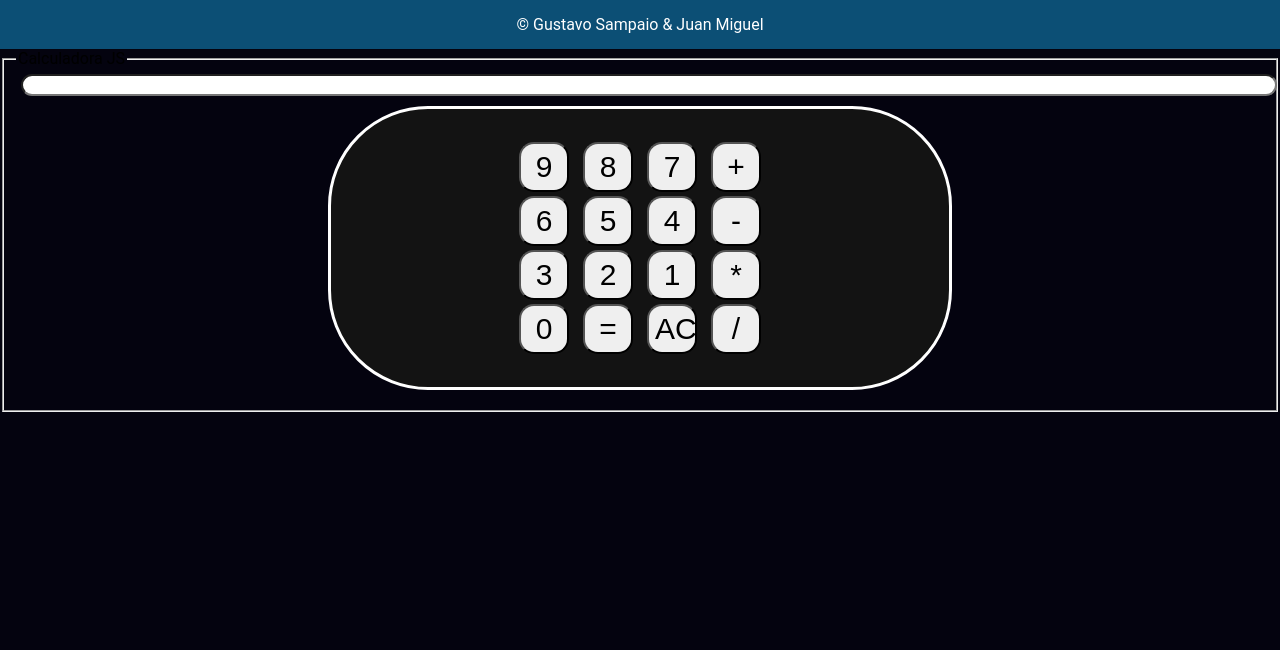
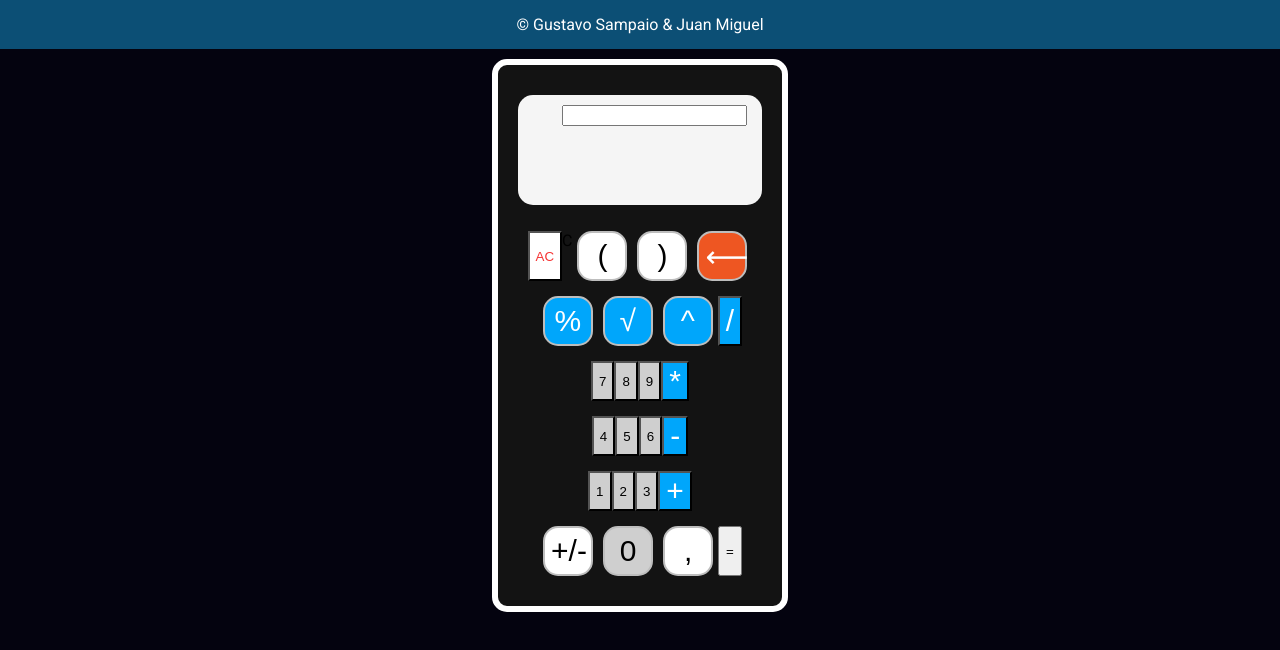
Before and after one commit to gspolima/Calculadora-JS, a plain HTML site: page index.html in a window 1280 px wide. Drawn offline with Linux system fonts and the light colour scheme.

Commit message:
Add files via upload

```diff
--- a/index.html
+++ b/index.html
@@ -1,53 +1,73 @@
 <!DOCTYPE html>
 <html lang="en">
 <head>
-   <meta charset="UTF-8">
-   <meta http-equiv="X-UA-Compatible" content="IE=edge">
-   <meta name="viewport" content="width=device-width, initial-scale=1.0">
-   <title>Calculadora JS - TEC2</title>
-    <link rel="stylesheet" type="text/css" href="style.css">
+    <meta charset="UTF-8">
+    <meta http-equiv="X-UA-Compatible" content="IE=edge">
+    <meta name="viewport" content="width=device-width, initial-scale=1.0">
+    <link rel="preconnect" href="https://fonts.googleapis.com">
+    <link rel="preconnect" href="https://fonts.gstatic.com" crossorigin>
+    <link href="https://fonts.googleapis.com/css2?family=Roboto:wght@300;400;700&display=swap" rel="stylesheet">
+    <link rel="stylesheet" type="text/css" href="styles.css">
+    <title>Calculadora JS</title>
 </head>
-<header>
-    &copy; Gustavo Sampaio & Juan Miguel
-</header>
 <body>
+    <header>
+        &copy; Gustavo Sampaio & Juan Miguel
+    </header>
+    <div class="container">
+                <div class="calc">
+            <div class="console">
+                <input type="text" name="visor" id="visor" />
+                <!--<div class="section top">
+                    ((200 / 10) * 3) + 9^4
+                </div>
+                <div class="section bottom">
+                   6.621
+                </div> -->
+            </div>
+            <div class="buttons">
+                <div class="row">
+                    <input type="button" name="limpar" class="clear" value="AC" onclick="calcParse">C</button>
+                    <button class="symbol">(</button>
+                    <button class="symbol">)</button>
+                    <button class="erase">&#10229;</button>
+                </div>
+                <div class="row">
+                    <button class="operator">%</button>
+                    <button class="operator">&#8730</button>
+                    <button class="operator">^</button>
+                    <input type="button" name="dividir" class="operator" value="/" onclick="calcParse('dividir')" />
+                </div>
+                <div class="row">
+                    <input name="num7"  type="button" class="number" value="7" onclick="calcNum(7)" />
+                    <input name="num8"  type="button" class="number" value="8" onclick="calcNum(8)" />
+                    <input name="num9"  type="button" class="number" value="9" onclick="calcNum(9)" />
+                    <input type="button" name="multiplicar" class="operator" value="*" onclick="calcParse('multiplicar')" />
+                </div>
+                <div class="row">
+                    <input name="num4"  type="button" class="number" value="4" onclick="calcNum(4)" />
+                    <input name="num5"  type="button" class="number" value="5" onclick="calcNum(5)" />
+                    <input name="num6"  type="button" class="number" value="6" onclick="calcNum(6)" />
+                    <input type="button" name="subtrair" class="operator" value="-" onclick="calcParse('subtrair')">
+                </div>
+                <div class="row">
+                <tr>
+                   <td><input name="num1"  type="button" class="number" value="1" onclick="calcNum(1)" /></td>
+                    <input name="num2"  type="button" class="number" value="2" onclick="calcNum(2)" />
+                    <input name="num3"  type="button" class="number" value="3" onclick="calcNum(3)" />
+                    <input type="button" name="somar" class="operator" value="+" onclick="calcParse('somar')">
+                </div>
+                </tr>
+                <div class="row">
+                    <button class="symbol">+/-</button>
+                    <button class="number">0</button>
+                    <button class="symbol">,</button>
+                    <input type="button" name="igual" class="num" value="=" onclick="calcParse('resultado')" />
+                </div>
 
-<form name="calcform" method="post" action="">
-   <fieldset>
-      <legend>Calculadora JS</legend>
-
-      <input type="text" name="visor" id="visor" />
-
-      <table id="calc">
-         <tr>
-            <td><input type="button" name="num9" class="num" value="9" onclick="calcNum(9)" /></td>
-            <td><input type="button" name="num8" class="num" value="8" onclick="calcNum(8)" /></td>
-            <td><input type="button" name="num7" class="num" value="7" onclick="calcNum(7)" /></td>
-            <td><input type="button" name="somar" class="oper" value="+" onclick="calcParse('somar')" /></td>
-         </tr>
-         <tr>
-            <td><input type="button" name="num6" class="num" value="6" onclick="calcNum(6)" /></td>
-            <td><input type="button" name="num5" class="num" value="5" onclick="calcNum(5)" /></td>
-            <td><input type="button" name="num4" class="num" value="4" onclick="calcNum(4)" /></td>
-            <td><input type="button" name="subtrair" class="oper" value="-" onclick="calcParse('subtrair')" /></td>
-         </tr>
-         <tr>
-            <td><input type="button" name="num3" class="num" value="3" onclick="calcNum(3)" /></td>
-            <td><input type="button" name="num2" class="num" value="2" onclick="calcNum(2)" /></td>
-            <td><input type="button" name="num1" class="num" value="1" onclick="calcNum(1)" /></td>
-            <td><input type="button" name="multiplicar" class="oper" value="*" onclick="calcParse('multiplicar')" /></td>
-         </tr>
-         <tr>
-            <td><input type="button" name="num0" class="num" value="0" onclick="calcNum(0)" /></td>
-            <td><input type="button" name="igual" class="num" value="=" onclick="calcParse('resultado')" /></td>
-            <td><input type="button" name="limpar" class="num" value="AC" onclick="calcLimpar()" /></td>
-            <td><input type="button" name="dividir" class="oper" value="/" onclick="calcParse('dividir')" /></td>
-         </tr>
-      </table>
-   </fieldset>
-</form>
-<script src="script.js" type="text/javascript">
-
-</script>
+            </div>
+        </div>
+    </div>
+    <script src="index.js" type="text/javascript"></script>
 </body>
 </html>
```
